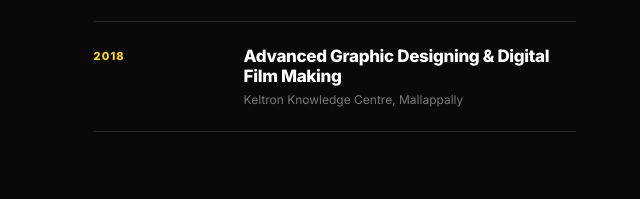
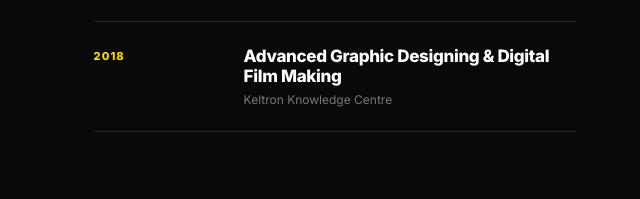
Before and after one commit to abhishekbabuonline-ship-it/portfolio, a plain HTML site: page index.html in a window 1280 px wide. Shown: the part 8163-8362 px from the top of the page, 640-1280 px from the left. Drawn offline with Linux system fonts and the light colour scheme.

Commit message:
Remove Mallappally
Co-Authored-By: Claude Opus 5.5 <noreply@anthropic.com>
Claude-Session: https://claude.ai/code/session_01TmWRArhqXfxub3PhFRF4Ye

```diff
--- a/index.html
+++ b/index.html
@@ -261,7 +261,7 @@
                             <span class="experience-year">2018</span>
                             <div>
                                 <h4>Advanced Graphic Designing &amp; Digital Film Making</h4>
-                                <p>Keltron Knowledge Centre, Mallappally</p>
+                                <p>Keltron Knowledge Centre</p>
                             </div>
                         </div>
                     </div>
```
